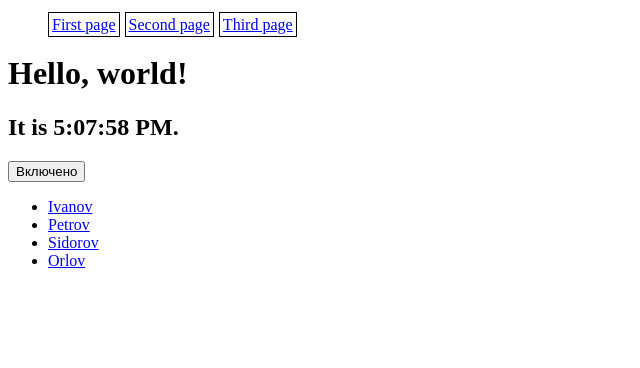
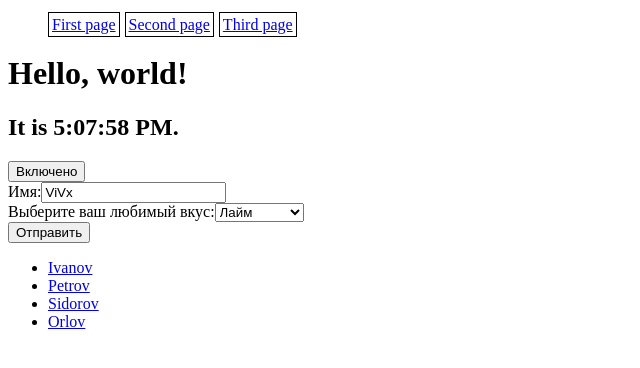
Before and after one commit to Julia3000/SalaryApp-front, a React (Create React App) app: page / in a window 1280 px wide. Shown: the top 368 px of the page, without its empty margins (0-640 px from the left). Built offline with nearby package versions, Linux system fonts and the light colour scheme.

Commit message:
Complete part "Forms"

```diff
--- a/src/components/App.js
+++ b/src/components/App.js
@@ -3,6 +3,7 @@
 import Clock from "./Clock";
 import Toggle from "./Toggle";
 import EmployeeList from "./EmployeeList";
+import NameForm from "./NameForm";
 
 class App extends React.Component {
     render() {
@@ -11,6 +12,7 @@
                 <Menu />
                 <Clock />
                 <Toggle />
+                <NameForm />
                 <EmployeeList />
             </div>
         );
--- /dev/null
+++ b/src/components/NameForm.js
@@ -0,0 +1,41 @@
+import React from "react";
+
+class NameForm extends React.Component {
+    constructor(props) {
+        super(props);
+        this.state = {value: 'ViVx'};
+
+        this.handleChange = this.handleChange.bind(this);
+        this.handleSubmit = this.handleSubmit.bind(this);
+    }
+
+    handleChange(event) {
+        this.setState({value: event.target.value});
+    }
+
+    handleSubmit(event) {
+        alert('Отправленное имя: ' + this.state.value);
+        event.preventDefault();
+    }
+
+    render() {
+        return (
+            <form onSubmit={this.handleSubmit} >
+                <label>
+                    Имя:
+                    <input type="text" value={this.state.value} onChange={this.handleChange} />
+                </label><br/>
+                Выберите ваш любимый вкус:
+                <select value="lime" onChange={this.handleChange}>
+                    <option value="grapefruit">Грейпфрут</option>
+                    <option value="lime">Лайм</option>
+                    <option value="coconut">Кокос</option>
+                    <option value="mango">Манго</option>
+                </select><br/>
+                <input type="submit" value="Отправить" />
+            </form>
+        );
+    }
+}
+
+export default NameForm;
```
